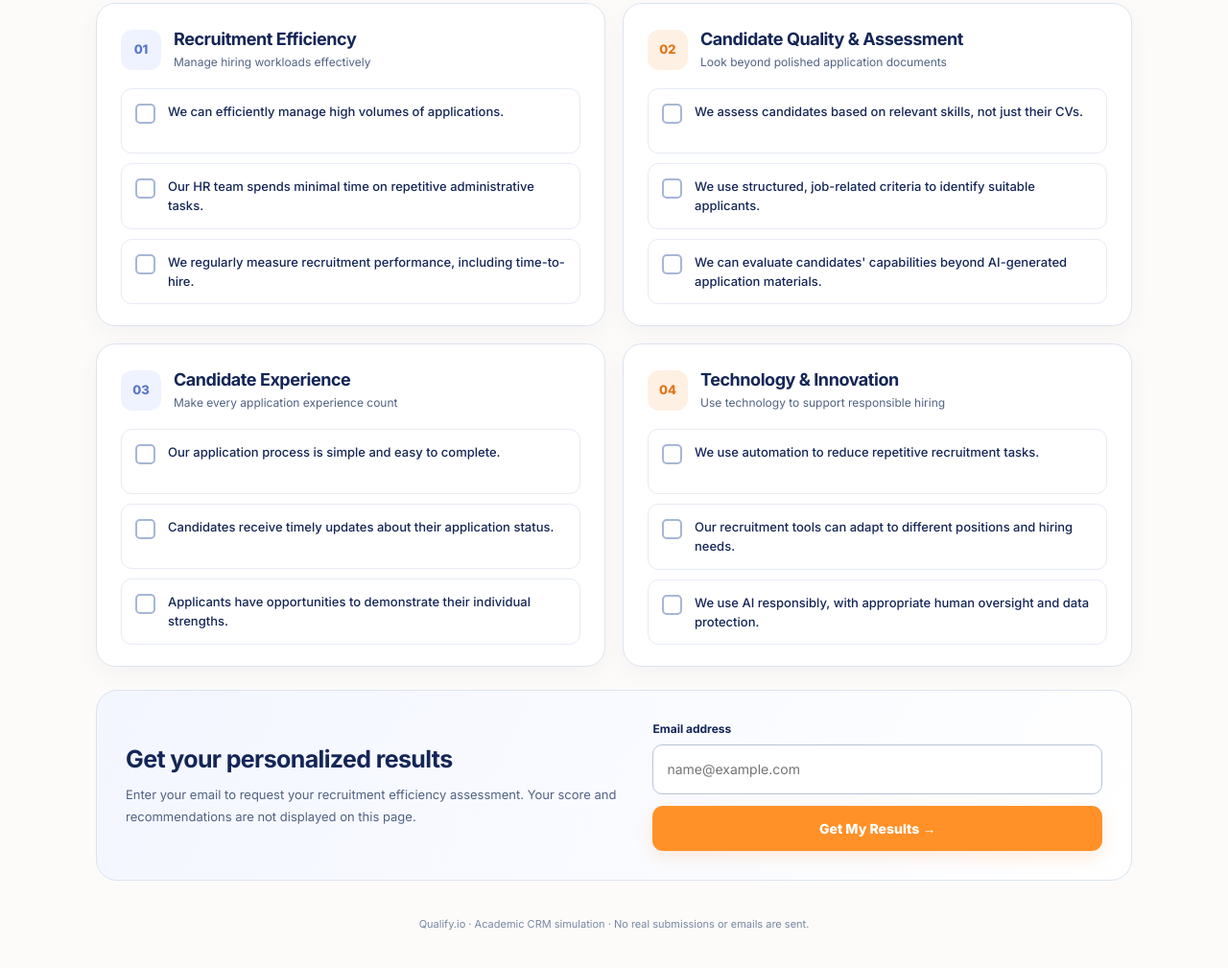
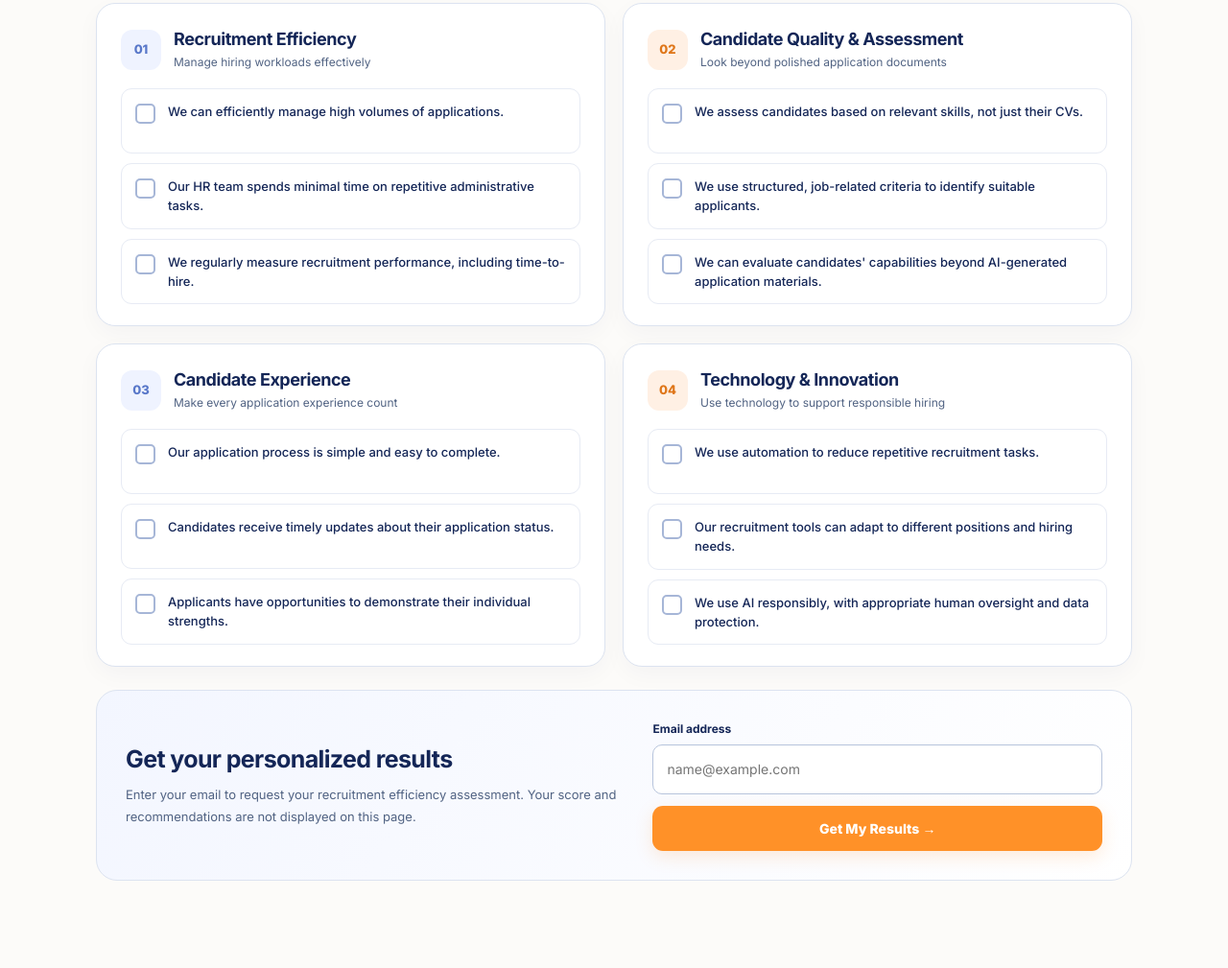
Before and after one commit to opsiblex/qualify-io, a plain HTML site: page recruitment-efficiency-checklist.html in a window 1280 px wide. Shown: the part 424-1433 px from the top of the page at 96% size. Drawn offline with Linux system fonts and the light colour scheme.

Commit message:
Update recruitment-efficiency-checklist.html

```diff
--- a/recruitment-efficiency-checklist.html
+++ b/recruitment-efficiency-checklist.html
@@ -114,7 +114,6 @@
 
       </form>
     </section>
-    <footer>Qualify.io · Academic CRM simulation · No real submissions or emails are sent.</footer>
   </main>
 
 </body>
```
